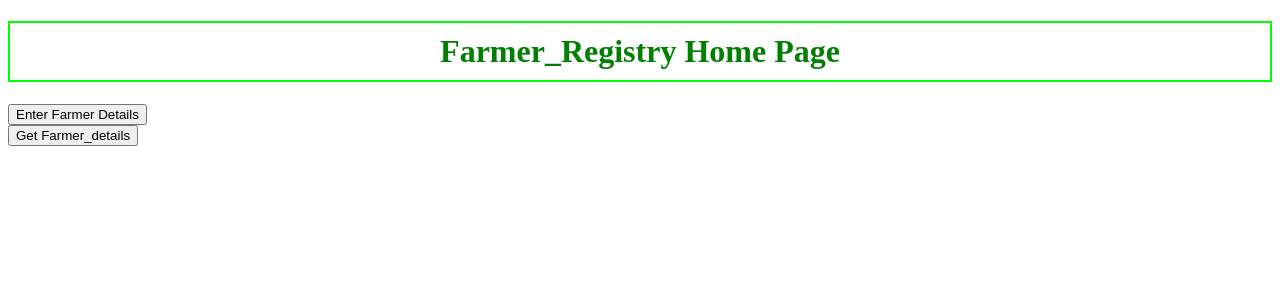
After one commit to AbhinayReddyKunduru/FarmerRegistryService, a Flask app: page /home in a window 1280 px wide. The commit adds this page. Shown: the top 300 px of the page. Run offline with Flask 2, Linux system fonts and the light colour scheme.

Commit message:
Made Navigation between all pages.

```diff
--- a/app.py
+++ b/app.py
@@ -1,14 +1,15 @@
 import sqlite3
 
-from flask import Flask, request, jsonify, render_template,redirect
+from flask import Flask, request, jsonify, render_template, redirect
 app = Flask(__name__)
 
 L = list()
-# Home Page for our website
 @app.route("/")
 def index():
-    return render_template('index.html', name='PyCharm')
-
+    return render_template('index.html')
+@app.route("/home",methods=['GET'])
+def home():
+    return render_template("home.html")
 
 @app.route("/login",methods=['GET','POST'])
 def login():
@@ -22,7 +23,7 @@ def login():
 
         for user in users:
             if request.form['Email'] == user[0] and request.form['password'] == user[1]:
-                return redirect('/')
+                return redirect('/home')
 
         error = 'Invalid credintials Try again'
 
@@ -72,8 +73,6 @@ def create_farmer():
     else:
         return render_template('create_farmer.html')
 
-
-
     connection.commit()
     connection.close()
 
--- /dev/null
+++ b/templates/home.html
@@ -0,0 +1,16 @@
+<!DOCTYPE html>
+<html lang ="en">
+<head>
+    <meta charset="UTF-8">
+    <title>FarmerRegestryHomePage</title>
+    <link rel="stylesheet" href="{{url_for('static', filename='css/styles.css')}}">
+
+</head>
+<body>
+<h1>Farmer_Registry Home Page</h1>
+<a href={{ url_for('create_farmer') }}><button>Enter Farmer Details</button></a><br>
+<a href={{ url_for('farmer_details') }}> <button> Get Farmer_details </button> </a>
+
+</body>
+
+</html>
```
Also changed, not shown: templates/index.html (+6 -2 lines).
